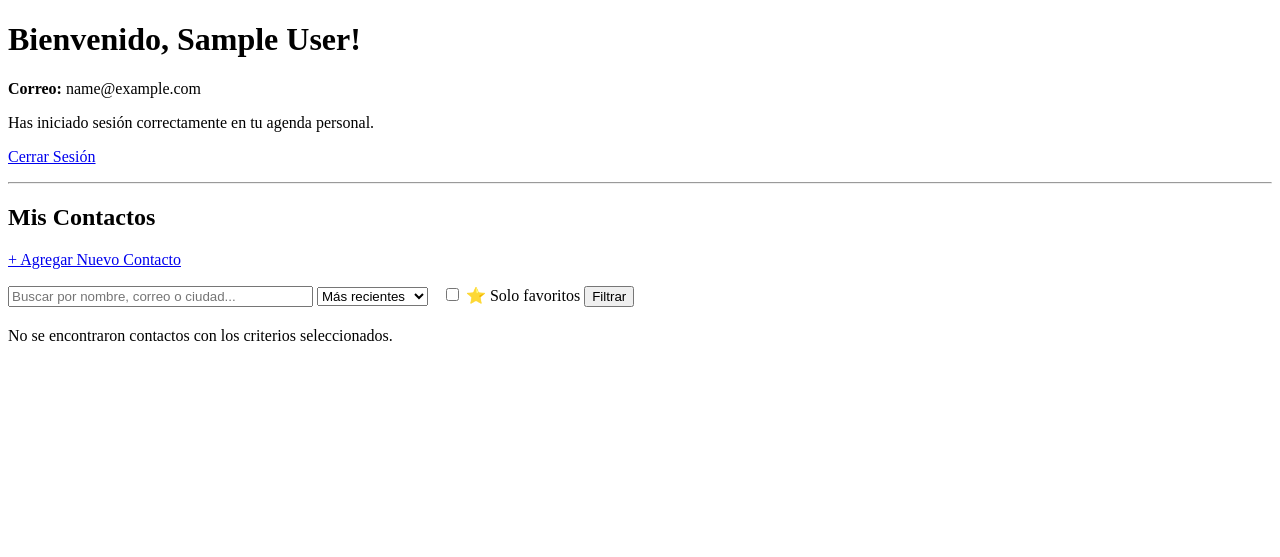
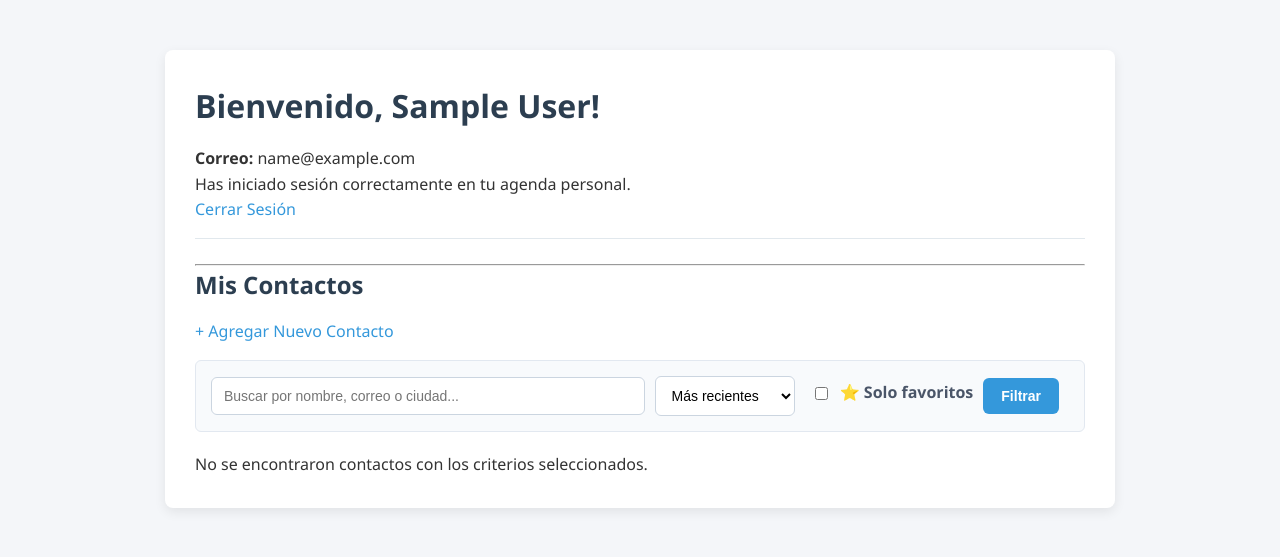
Before and after one commit to jandrylf95/acdb1-foro_webDev, a PHP site: page / in a window 1280 px wide. Shown: the top 557 px of the page. Run offline with PHP 8.4, Linux system fonts and the light colour scheme; the visitor is signed in with stand-in values (Sample User, id 1); data comes from the database, SQL or seed files in the repository; data that the repository does not hold is empty.

Commit message:
actualizacion de estilos

```diff
--- /dev/null
+++ b/estilos.css
@@ -0,0 +1,207 @@
+
+* {
+    box-sizing: border-box;
+    margin: 0;
+    padding: 0;
+}
+
+body {
+    font-family: 'Segoe UI', Tahoma, Geneva, Verdana, sans-serif;
+    background-color: #f4f6f9;
+    color: #333333;
+    line-height: 1.6;
+    padding: 20px;
+}
+
+/* Contenedor principal tipo tarjeta */
+.contenedor {
+    max-width: 950px;
+    margin: 30px auto;
+    background: #ffffff;
+    padding: 30px;
+    border-radius: 8px;
+    box-shadow: 0 4px 12px rgba(0, 0, 0, 0.08);
+}
+
+/* Encabezados y títulos */
+h1, h2, h3 {
+    color: #2c3e50;
+    margin-bottom: 15px;
+}
+
+header {
+    margin-bottom: 25px;
+    border-bottom: 1px solid #e1e8ed;
+    padding-bottom: 15px;
+}
+
+/* Enlaces */
+a {
+    color: #3498db;
+    text-decoration: none;
+    font-weight: 500;
+}
+
+a:hover {
+    text-decoration: underline;
+}
+
+/* Formularios y campos de entrada */
+form {
+    margin-top: 15px;
+}
+
+label {
+    display: block;
+    margin-bottom: 6px;
+    font-weight: 600;
+    color: #4a5568;
+}
+
+input[type="text"],
+input[type="email"],
+input[type="password"],
+input[type="tel"],
+select {
+    width: 100%;
+    padding: 10px 12px;
+    border: 1px solid #cbd5e0;
+    border-radius: 6px;
+    font-size: 14px;
+    transition: border-color 0.2s ease;
+    background-color: #ffffff;
+}
+
+input[type="text"]:focus,
+input[type="email"]:focus,
+input[type="password"]:focus,
+input[type="tel"]:focus,
+select:focus {
+    outline: none;
+    border-color: #3498db;
+    box-shadow: 0 0 0 3px rgba(52, 152, 219, 0.15);
+}
+
+/* Checkbox con etiqueta en línea */
+label input[type="checkbox"] {
+    display: inline-block;
+    width: auto;
+    margin-right: 8px;
+    vertical-align: middle;
+}
+
+/* Botones */
+button[type="submit"],
+.btn {
+    display: inline-block;
+    background-color: #3498db;
+    color: #ffffff;
+    border: none;
+    padding: 10px 18px;
+    font-size: 14px;
+    font-weight: 600;
+    border-radius: 6px;
+    cursor: pointer;
+    transition: background-color 0.2s ease;
+    margin-right: 10px;
+}
+
+button[type="submit"]:hover,
+.btn:hover {
+    background-color: #2980b9;
+    text-decoration: none;
+}
+
+/* Botón secundario / cancelar */
+.btn-cancelar {
+    color: #718096;
+    margin-left: 10px;
+}
+
+.btn-cancelar:hover {
+    color: #e74c3c;
+}
+
+/* Botón de eliminar en tabla */
+.btn-eliminar {
+    background: none;
+    border: none;
+    color: #e74c3c;
+    cursor: pointer;
+    font-size: px;
+}
+
+.btn-eliminar:hover {
+    color: #c0392b;
+}
+
+/* Tablas */
+table {
+    width: 100%;
+    border-collapse: collapse;
+    margin-top: 20px;
+    background-color: #ffffff;
+    border-radius: 6px;
+    overflow: hidden;
+}
+
+table th, table td {
+    padding: 12px 14px;
+    text-align: left;
+    border-bottom: 1px solid #e2e8f0;
+}
+
+table th {
+    background-color: #2c3e50;
+    color: #ffffff;
+    font-weight: 600;
+    font-size: 14px;
+}
+
+table tr:hover {
+    background-color: #f8fafc;
+}
+
+/* Alertas de error y mensajes */
+.mensaje-error {
+    background-color: #fff5f5;
+    color: #e53e3e;
+    border: 1px solid #fed7d7;
+    padding: 12px;
+    border-radius: 6px;
+    margin-bottom: 20px;
+    font-size: 14px;
+}
+
+.mensaje-exito {
+    background-color: #f0fff4;
+    color: #38a169;
+    border: 1px solid #c6f6d5;
+    padding: 12px;
+    border-radius: 6px;
+    margin-bottom: 20px;
+    font-size: 14px;
+}
+
+/* Barra de filtros en el index */
+.barra-filtros {
+    display: flex;
+    flex-wrap: wrap;
+    gap: 10px;
+    align-items: center;
+    background: #f8fafc;
+    padding: 15px;
+    border-radius: 6px;
+    border: 1px solid #e2e8f0;
+    margin-bottom: 20px;
+}
+
+.barra-filtros input[type="text"] {
+    width: auto;
+    flex: 1;
+    min-width: 200px;
+}
+
+.barra-filtros select {
+    width: auto;
+}
--- a/index.php
+++ b/index.php
@@ -8,7 +8,7 @@ $usuario_nombre = $_SESSION['usuario_nombre'];
 //correccion de la retroalimentacion
 $usuario_correo = $_SESSION['usuario_correo'] ?? '';
 
-// 1. Nuevos parámetros de búsqueda, filtro y ordenamiento (v2.0)
+// Nuevos parámetros de búsqueda, filtro y ordenamiento (v2.0)
 $busqueda = trim($_GET['buscar'] ?? '');
 $solo_favoritos = isset($_GET['favoritos']) && $_GET['favoritos'] === '1';
 $orden = $_GET['orden'] ?? 'recientes';
@@ -23,7 +23,7 @@ $ordenes_validos = [
 ];
 $columna_orden = $ordenes_validos[$orden] ?? 'c.id_contacto DESC';
 
-// 2. Obtener los contactos correspondientes a este usuario con mejoras de búsqueda, categoría y favoritos
+// Obtener los contactos correspondientes a este usuario con mejoras de búsqueda, categoría y favoritos
 try {
     $db = (new Conexion())->conectar();
 
@@ -67,8 +67,10 @@ try {
 <head>
     <meta charset="UTF-8">
     <title>Panel Principal - Agenda</title>
+    <link rel="stylesheet" href="estilos.css">
 </head>
 <body>
+    <div class="contenedor">
     <header>
         <h1>Bienvenido, <?php echo htmlspecialchars($usuario_nombre); ?>!</h1>
         <!--Correccion de retroalimentacion-->
@@ -86,7 +88,7 @@ try {
         <p><a href="crear_contacto.php">+ Agregar Nuevo Contacto</a></p>
 
         <!-- Barra de Búsqueda, Filtro y Ordenamiento (v2.0) -->
-        <form method="GET" action="index.php" style="margin-bottom: 20px;">
+        <form method="GET" action="index.php" class="barra-filtros">
             <input
                 type="text"
                 name="buscar"
@@ -143,7 +145,7 @@ try {
                                 <a href="editar_contacto.php?id=<?php echo $c['id_contacto']; ?>">Editar</a> |
                                 <form action="eliminar_contacto.php" method="POST" style="display:inline;" onsubmit="return confirm('¿Seguro que deseas eliminar este contacto?');">
                                     <input type="hidden" name="id_contacto" value="<?php echo $c['id_contacto']; ?>">
-                                    <button type="submit" style="background:none; border:none; color:blue; text-decoration:underline; cursor:pointer; padding:0; font:inherit;">Eliminar</button>
+                                    <button type="submit" class="btn-eliminar">Eliminar</button>
                                 </form>
                             </td>
                         </tr>
@@ -152,5 +154,6 @@ try {
             </table>
         <?php endif; ?>
     </section>
+    </div>
 </body>
 </html>
```
Also changed, not shown: conexion.php (+35 -10 lines), crear_contacto.php (+5 -2 lines), editar_contacto.php (+5 -2 lines), login.php (+6 -3 lines), registro.php (+5 -2 lines).
